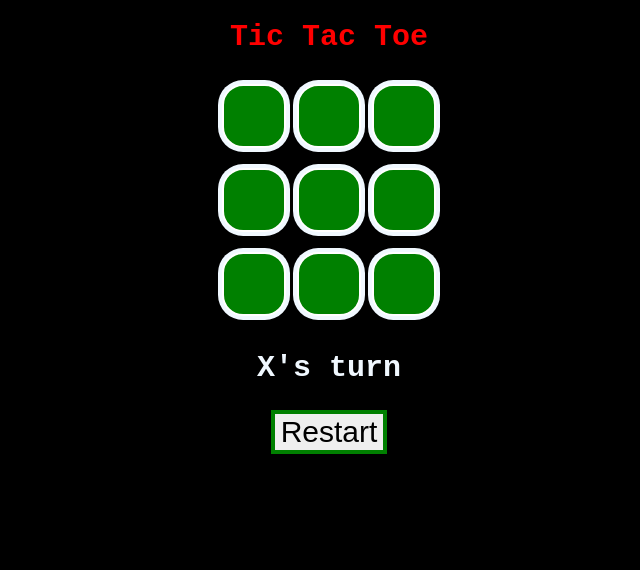
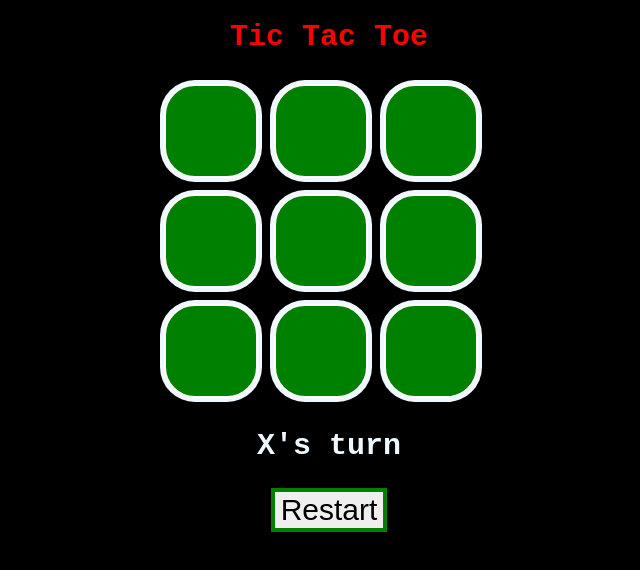
Before and after one commit to russeran/tic-tac-toe, a plain HTML site: page index.html in a window 1280 px wide. Shown: the whole page, without its empty margins (311-951 px from the left). Drawn offline with Linux system fonts and the light colour scheme.

Commit message:
Last CSS update

```diff
--- a/css/style.css
+++ b/css/style.css
@@ -3,17 +3,18 @@ body {
 }
 
 .cell {
-    width: 60px;
-    height: 60px;
+    width: 90px;
+    height: 90px;
     border: 2px solid white;
     box-shadow: 0 0 0 4px;
-    line-height: 50px;
-    font-size: 40px;
+    line-height: 80px;
+    font-size: 80px;
     cursor: pointer;
     border-radius: 33%;
     background-color: green;
     font-family: monospace;
-    margin: 10px 5px;
+    margin: 10px 0px 0px 0px;
+    text-align: center;
 }
 
 #gameContainer {
@@ -25,7 +26,8 @@ body {
 #cellContainer {
     display: grid;
     grid-template-columns: repeat(3, auto);
-    width: 225px;
+    width: 330px;
+    height: 330px;
     margin: auto;
 }
 
```
Also changed, not shown: js/main.js (+5 -4 lines).
